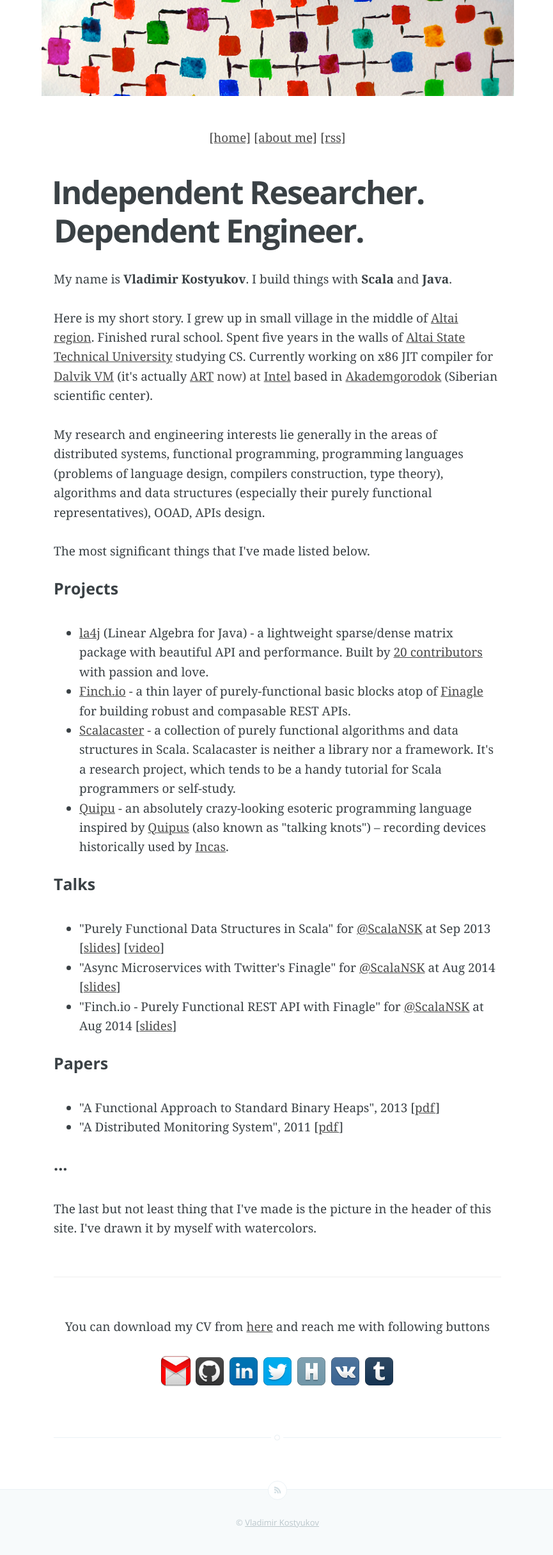
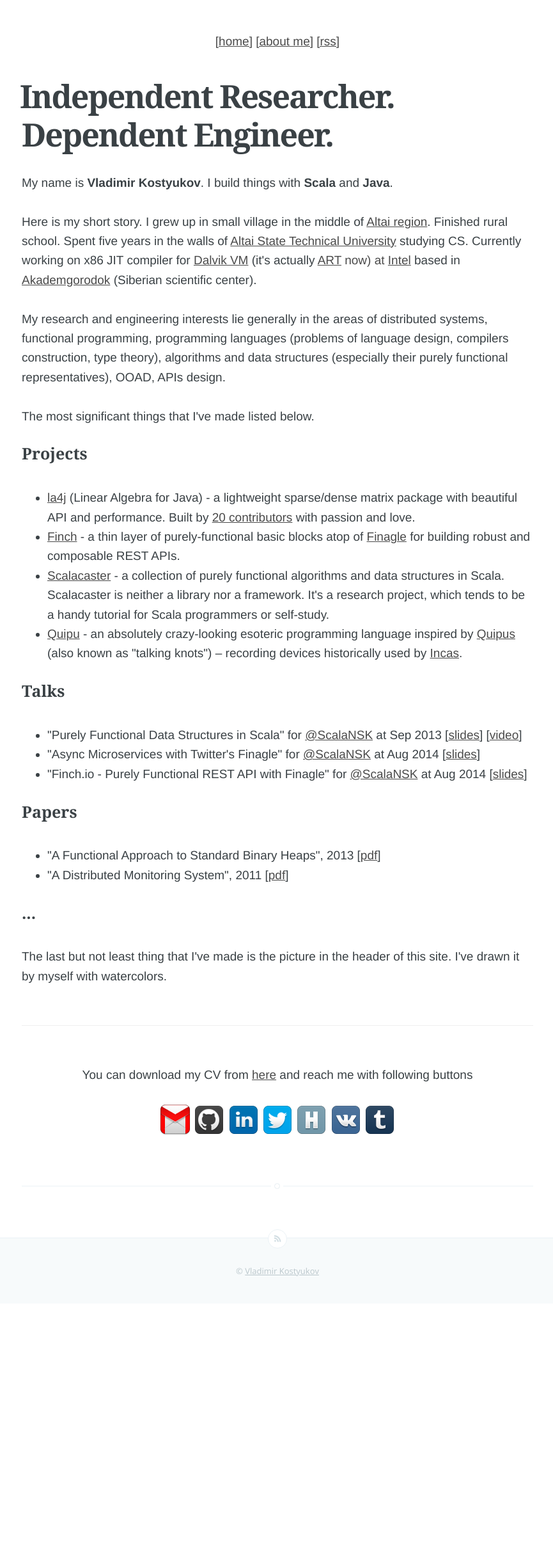
Before and after one commit to vkostyukov/vkostyukov.github.com, a Jekyll site: the page built from about/index.html, in a window 1280 px wide. Shown: the whole page at 64% size, without its empty margins (206-1071 px from the left). Built offline with Jekyll 4.4.1, drawn with Linux system fonts in a browser that asks for light colours; Markdown is read by kramdown in place of the engine named in the settings; after the commit the page ends 2037 px from its top, so only the background shows below that.

Commit message:
Update styles

```diff
--- a/_config.yml
+++ b/_config.yml
@@ -4,7 +4,6 @@ meta_description: ""
 
 markdown: redcarpet
 pygments: true
-logo: assets/images/header.png
 paginate: 15
 permalink: /posts/:title
 
--- a/about/index.html
+++ b/about/index.html
@@ -27,7 +27,7 @@ title: Independent Researcher. Dependent Engineer.
       </li>
 
       <li>
-        <a href="https://github.com/finagle/finch">Finch.io</a> - a thin layer of purely-functional basic blocks atop of <a href="https://twitter.github.io/finagle/">Finagle</a> for building robust and compasable REST APIs.
+        <a href="https://github.com/finagle/finch">Finch</a> - a thin layer of purely-functional basic blocks atop of <a href="https://twitter.github.io/finagle/">Finagle</a> for building robust and composable REST APIs.
       </li>
 
       <li>
--- a/assets/css/screen.css
+++ b/assets/css/screen.css
@@ -90,7 +90,9 @@ html {
 body {
     height: 100%;
     max-height: 100%;
-    font-family: 'Noto Serif', serif;
+    /*font-family: "PT Serif", Georgia, "Times New Roman", serif;*/
+    font-family: "PT Sans", Helvetica, Arial, sans-serif;
+    /*font-family: 'Noto Serif', serif;*/
     font-size: 2.0rem;
     line-height: 1.6em;
     color: #3A4145;
@@ -113,7 +115,8 @@ h4, h5, h6 {
     text-rendering: optimizeLegibility;
     line-height: 1;
     margin-top: 0;
-    font-family: 'Open Sans', sans-serif;
+    /*font-family: 'Open Sans', sans-serif;*/
+    font-family: "PT Serif", Georgia, "Times New Roman", serif;
 }
 
 h1 {
@@ -230,7 +233,8 @@ mark {
 
 code, tt {
     padding: 1px 3px;
-    font-family: Inconsolata, monospace, sans-serif;
+    /*font-family: Inconsolata, monospace, sans-serif;*/
+    font-family: Menlo, Monaco, "Courier New", monospace;
     font-size: 0.85em;
     white-space: pre-wrap;
     border: 1px solid #E3EDF3;
@@ -412,7 +416,7 @@ margin on the iframe, cause it breaks stuff. */
 .post {
     position: relative;
     width:80%;
-    max-width: 700px;
+    max-width: 800px;
     margin: 4rem auto;
     padding-bottom: 4rem;
     border-bottom: #EBF2F6 1px solid;
```
